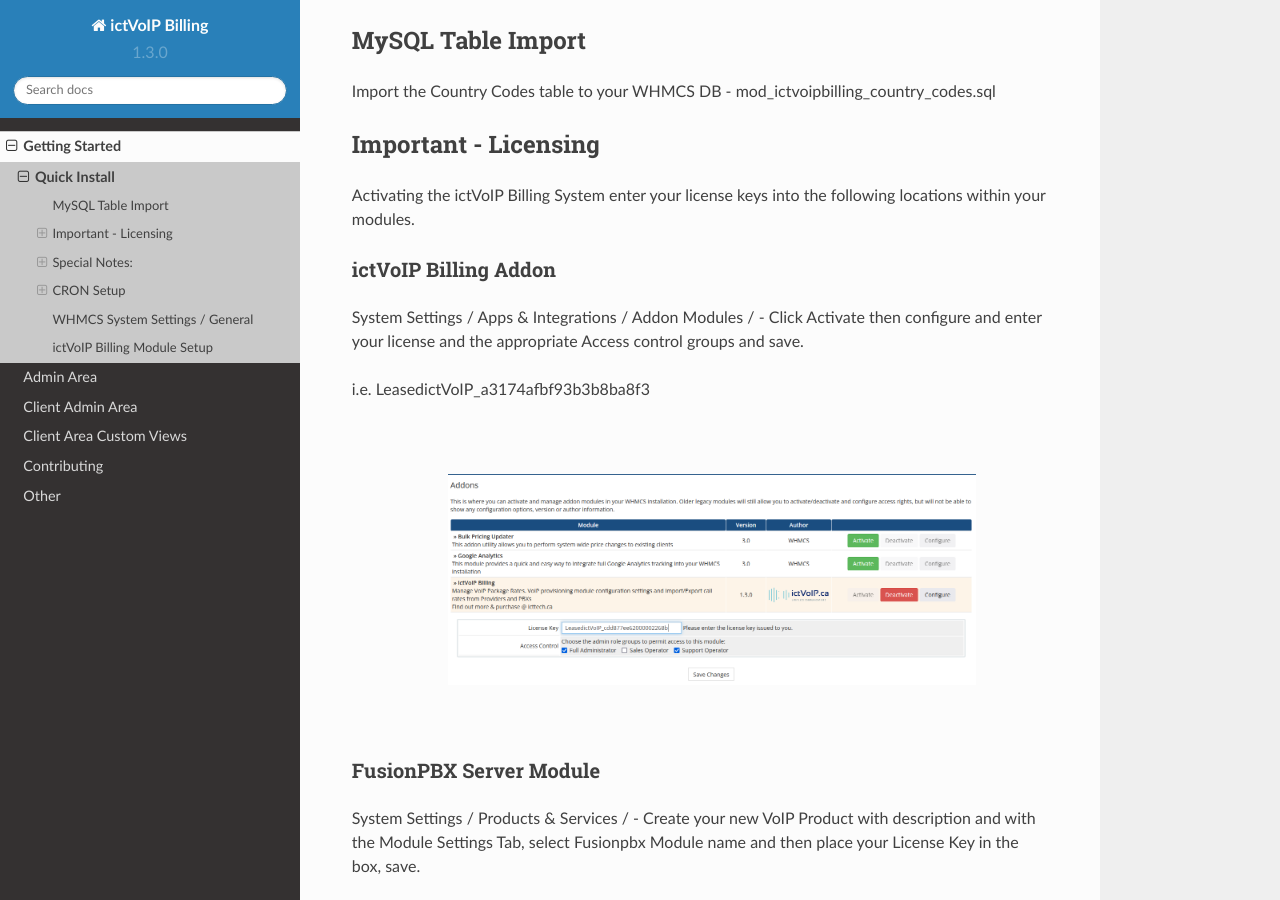
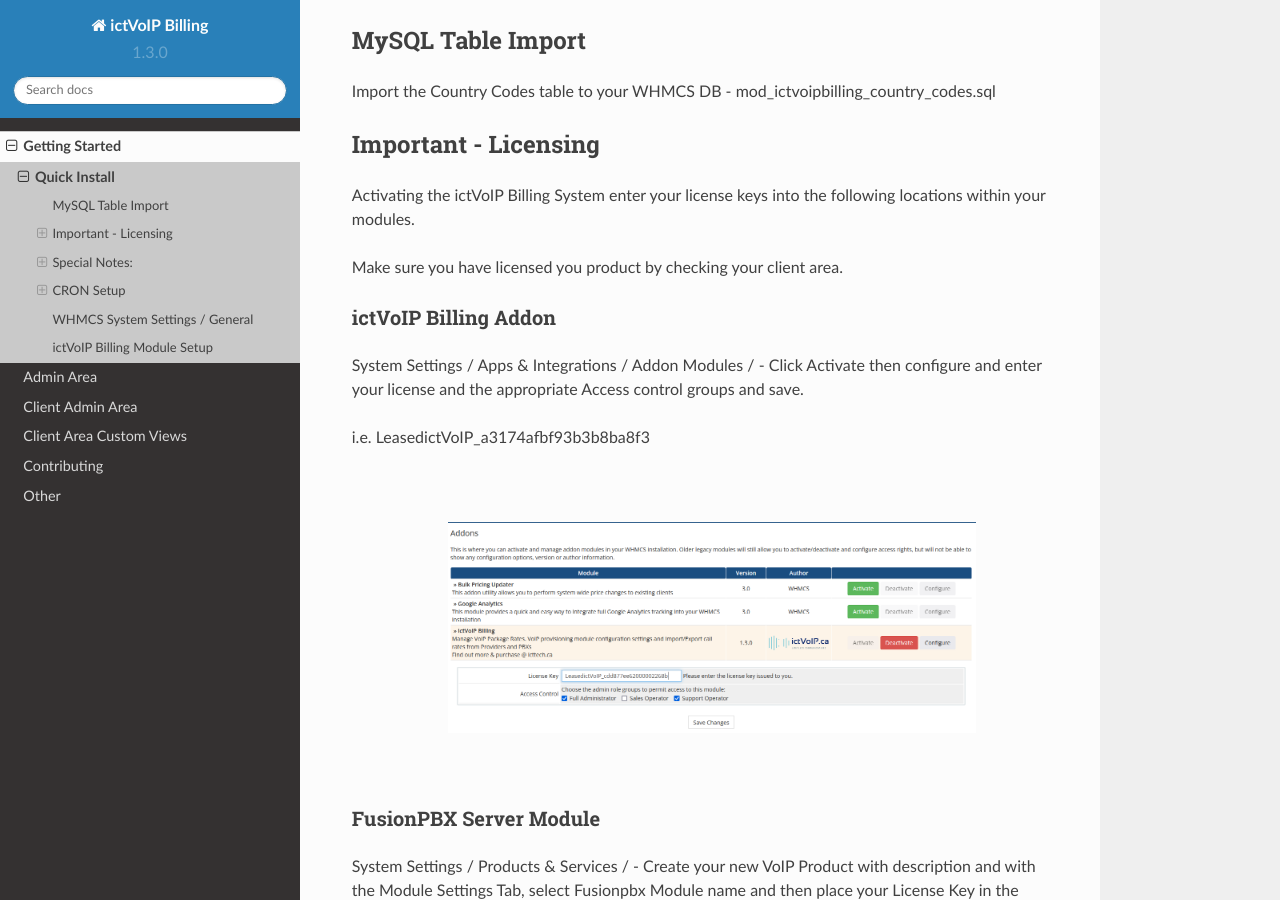
Before and after one commit to ictvoip/ictvoip-docs, a Sphinx documentation site: the page built from docs/source/getting_started/quick_install.rst, in a window 1280 px wide and 900 px high, scrolled down 844 px. Built offline with Sphinx 7.4.7 and the Read the Docs theme 2.0.0, drawn with Linux system fonts in a browser that asks for light colours; pages that are not in the unit, such as notebooks, are missing from menus.

Commit message:
Update quick_install.rst

```diff
--- a/docs/source/getting_started/quick_install.rst
+++ b/docs/source/getting_started/quick_install.rst
@@ -37,6 +37,10 @@ Important - Licensing
 
 Activating the ictVoIP Billing System enter your license keys
 into the following locations within your modules.
+
+Make sure you have licensed you product by checking your client area.
+
+
 
 ictVoIP Billing Addon
 ---------------------
```
